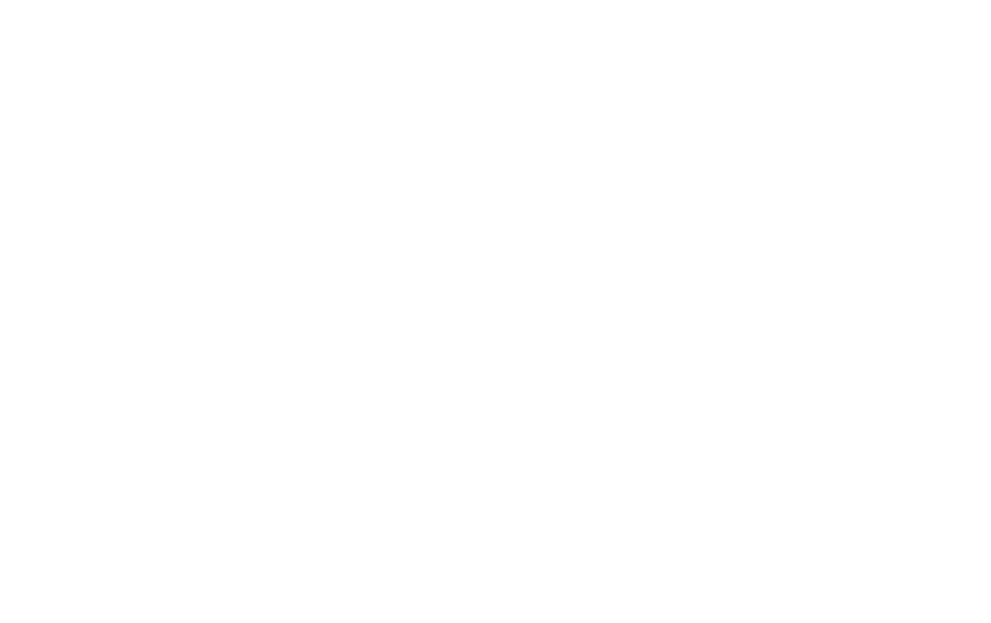
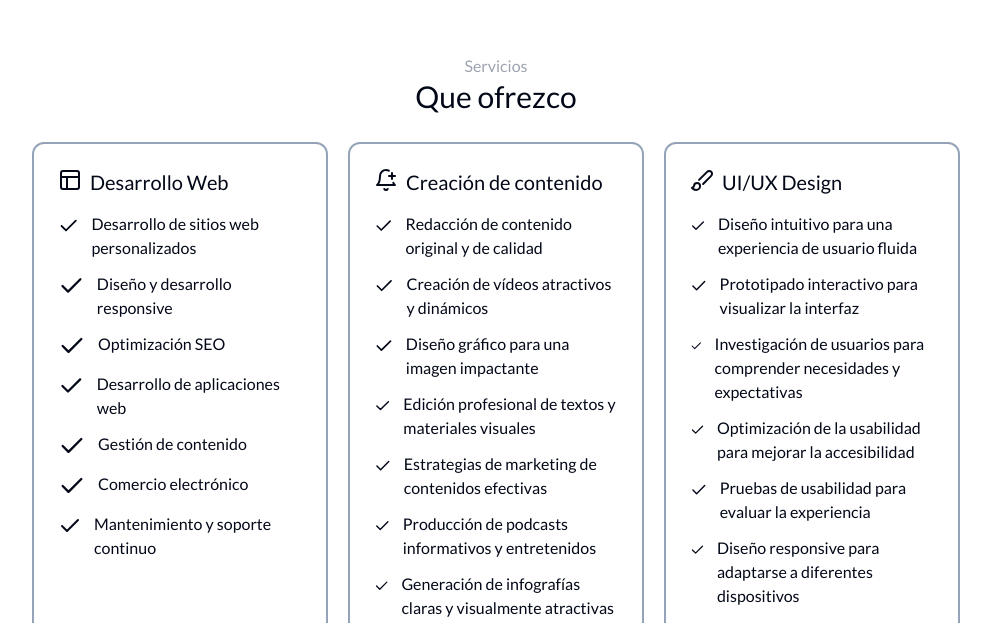
Before and after one commit to PandavionxD/landing01, a Next.js app: page / in a window 1280 px wide. Shown: the part 2137-2760 px from the top of the page, without its empty margins (16-1007 px from the left). Before the commit the page ends 2255 px from the top, so only its background shows below. Built offline with nearby package versions, Linux system fonts and the light colour scheme.

Commit message:
Terminando seccion Service

```diff
--- a/app/page.tsx
+++ b/app/page.tsx
@@ -1,6 +1,7 @@
 import { AboutMe } from "@/components/AboutMe";
 import { Experience } from "@/components/Experience";
 import { Introduction } from "@/components/introduction";
+import { Services } from "@/components/Services";
 import { Navbar } from "@/components/ui/Navbar";
 
 export default function Home() {
@@ -10,6 +11,7 @@
     <Introduction/>
     <AboutMe/>
     <Experience />
+    <Services/>
   </main>
   )
 }
--- /dev/null
+++ b/components/Services.tsx
@@ -0,0 +1,33 @@
+import { dataServices } from "@/data"
+import { Title } from "./Shared/Title"
+import { Check } from "lucide-react"
+
+export const Services = () => {
+  return (
+    <div className="p-6 md:px-12 md:py-24 max-w-5xl"  id="services">
+        <Title  title="Servicios" subtitle="Que ofrezco" />
+        <div className="grid md:grid-cols-3 gap-5 mt-7" >
+            {
+                dataServices.map(service=>(
+                    <div key={service.id} className="rounded-xl border-slate-400 border-2 p-6 dark:bg-slate-800" >
+                        <h4 className="mb-4 text-xl flex gap-2" >
+                        {service.icon}
+                        {service.title}
+                        </h4>
+                        <ul>
+                            {
+                                service.features.map((feature,id)=>(
+                                    <li key={id} className="flex gap-3 mb-3" >
+                                        <Check size={28} />
+                                        {feature.name}
+                                    </li>
+                                ))
+                            }
+                        </ul>
+                    </div>
+                ))
+            }
+        </div>
+    </div>
+  )
+}
```
